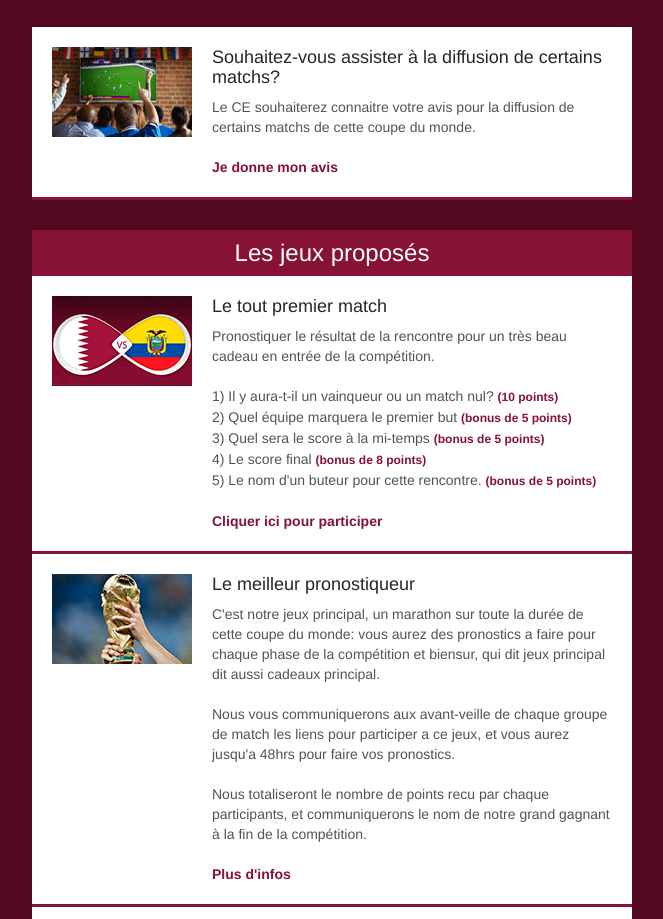
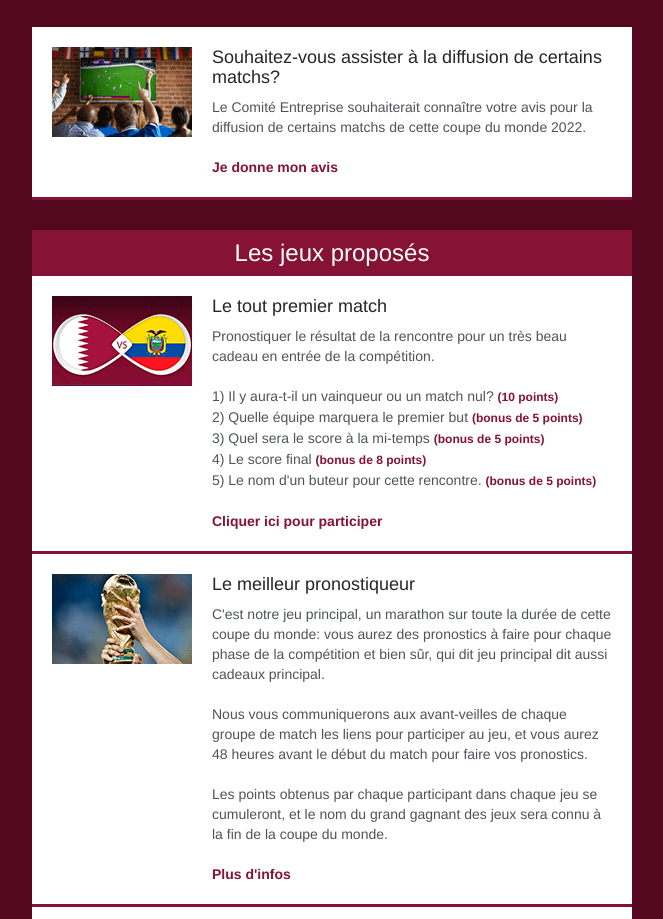
Before and after one commit to infomil-wcc/faq, a plain HTML site: page docs/index.html in a window 1280 px wide. Shown: the part 393-1312 px from the top of the page, without its empty margins (308-971 px from the left). Drawn offline with Linux system fonts and the light colour scheme.

Commit message:
corrections ortho et grammaires on communication

```diff
--- a/docs/index.html
+++ b/docs/index.html
@@ -289,7 +289,7 @@
                                                       <!-- content -->
                                                       <tr>
                                                          <td style="font-family: Helvetica, arial, sans-serif; font-size: 14px; color: #4f5458; text-align:left; line-height: 20px;">
-                                                            Le CE souhaiterez connaitre votre avis pour la diffusion de certains matchs de cette coupe du monde.
+                                                            Le Comité Entreprise souhaiterait connaître votre avis pour la diffusion de certains matchs de cette coupe du monde 2022.
                                                             <br />
                                                             <br />
                                                             <a href="https://docs.google.com/forms/d/e/1FAIpQLSe9zm5QzIIED7eirBBm5LHj1d164rNxk6VLR6r2yOpNS-fT_g/viewform?vc=0&c=0&w=1&flr=0&usp=mail_form_link" target="_blank" style="color: #861235; font-weight: bold">Je donne mon avis</a>
@@ -426,7 +426,7 @@
                                                          <td style="font-family: Helvetica, arial, sans-serif; font-size: 14px; color: #4f5458; text-align:left; line-height: 20px;">
                                                             Pronostiquer le résultat de la rencontre pour un très beau cadeau en entrée de la compétition.
                                                             <br /><br />1) Il y aura-t-il un vainqueur ou un match nul? <span style="font-weight: bold; color: #861235; font-size: 12px;">(10 points)</span>
-                                                            <br />2) Quel équipe marquera le premier but <span style="font-weight: bold; color: #861235; font-size: 12px;">(bonus de 5 points)</span>
+                                                            <br />2) Quelle équipe marquera le premier but <span style="font-weight: bold; color: #861235; font-size: 12px;">(bonus de 5 points)</span>
                                                             <br />3) Quel sera le score à la mi-temps <span style="font-weight: bold; color: #861235; font-size: 12px;">(bonus de 5 points)</span>
                                                             <br />4) Le score final <span style="font-weight: bold; color: #861235; font-size: 12px;">(bonus de 8 points)</span>
                                                             <br />5) Le nom d'un buteur pour cette rencontre. <span style="font-weight: bold; color: #861235; font-size: 12px;">(bonus de 5 points)</span>
@@ -517,12 +517,13 @@
                                                       <!-- content -->
                                                       <tr>
                                                          <td style="font-family: Helvetica, arial, sans-serif; font-size: 14px; color: #4f5458; text-align:left; line-height: 20px;">
-                                                            C'est notre jeux principal, un marathon sur toute la durée de cette coupe du monde: vous aurez des pronostics a faire pour chaque phase de la compétition et biensur, qui dit jeux principal dit aussi cadeaux principal.
+                                                            C'est notre jeu principal, un marathon sur toute la durée de cette coupe du monde: vous aurez des pronostics à faire pour chaque phase de la compétition et bien sûr, qui dit jeu principal dit aussi cadeaux principal.
 
                                                             <br /><br />
-                                                            Nous vous communiquerons aux avant-veille de chaque groupe de match les liens pour participer a ce jeux, et vous aurez jusqu'a 48hrs pour faire vos pronostics.
+                                                            Nous vous communiquerons aux avant-veilles de chaque groupe de match les liens pour participer  au jeu, et vous aurez 48 heures avant le début du match pour faire vos pronostics.
 
-                                                            <br /> <br /> Nous totaliseront le nombre de points recu par chaque participants, et communiquerons le nom de notre grand gagnant à la fin de la compétition.
+                                                            <br /> <br /> Les points obtenus par chaque participant dans chaque jeu se cumuleront, et le nom du grand gagnant des jeux sera connu à la fin de la coupe du monde.
+
                                                             <br /><br />
                                                             <a href="https://infomil-wcc.github.io/wc-web/#regles-conditions" target="_blank" style="color: #861235; font-weight: bold">Plus d'infos</a>
 
@@ -614,8 +615,8 @@
                                                          <td style="font-family: Helvetica, arial, sans-serif; font-size: 14px; color: #4f5458; text-align:left; line-height: 20px;">
                                                             Qui sera le meilleur buteur de la compétition?
                                                             <br /> Tant de talentueux joueurs dans cette coupe du monde mais il y en aura qu'un qui sera au sommet de son art.
-                                                            <br /> <br />Prédiser le nom du joueur et le nombre de buts* qu'il inscrira pour ainsi gagner ce mini-jeux.
-                                                            <br /><br /><span style="font-size: 12px">*En cas d'ex aequo sur le nom du buteur, le nombre de buts le plus proche départagera le vainqueur du mini-jeux. Le nom du gagnant seras communiqué à la fin de la compétition</span>
+                                                            <br /> <br />En prédisant correctement le nom de ce joueur et le nombre de buts* qu'il aura inscrit vous permettra de gagner ce mini-jeux
+                                                            <br /><br /><span style="font-size: 12px">*En cas d'ex aequo sur le nom du buteur, votre prédiction sur le nombre de buts inscrit se rapprochant au nombre buts du buteur départagera le vainqueur du mini-jeux. Le nom du gagnant sera communiqué à la fin de la compétition.</span>
 
                                                             <br /><br />
                                                             <a href="https://infomil-wcc.github.io/wc-web/#regles-conditions" target="_blank" style="color: #861235; font-weight: bold">Plus d'infos</a>
@@ -704,7 +705,7 @@
                                                       <!-- content -->
                                                       <tr>
                                                          <td style="font-family: Helvetica, arial, sans-serif; font-size: 14px; color: #4f5458; text-align:left; line-height: 20px;">
-                                                            Donnez vos pronostiques pour les rencontres de la phase éliminatoire de la compétition jusqu'à la finale. La personne ayant le plus de points remportera un prix à la fin de la compétition.
+                                                            Donnez vos pronostics pour les rencontres de la phase éliminatoire de la compétition jusqu'à la finale. La personne ayant le plus de points remportera un prix à la fin de la compétition.
                                                             <br /><br />
                                                             Nous vous communiquerons les modalités de participation quelques jours avant la complétion de la phase de pool.
                                                             <br /><br />
```
